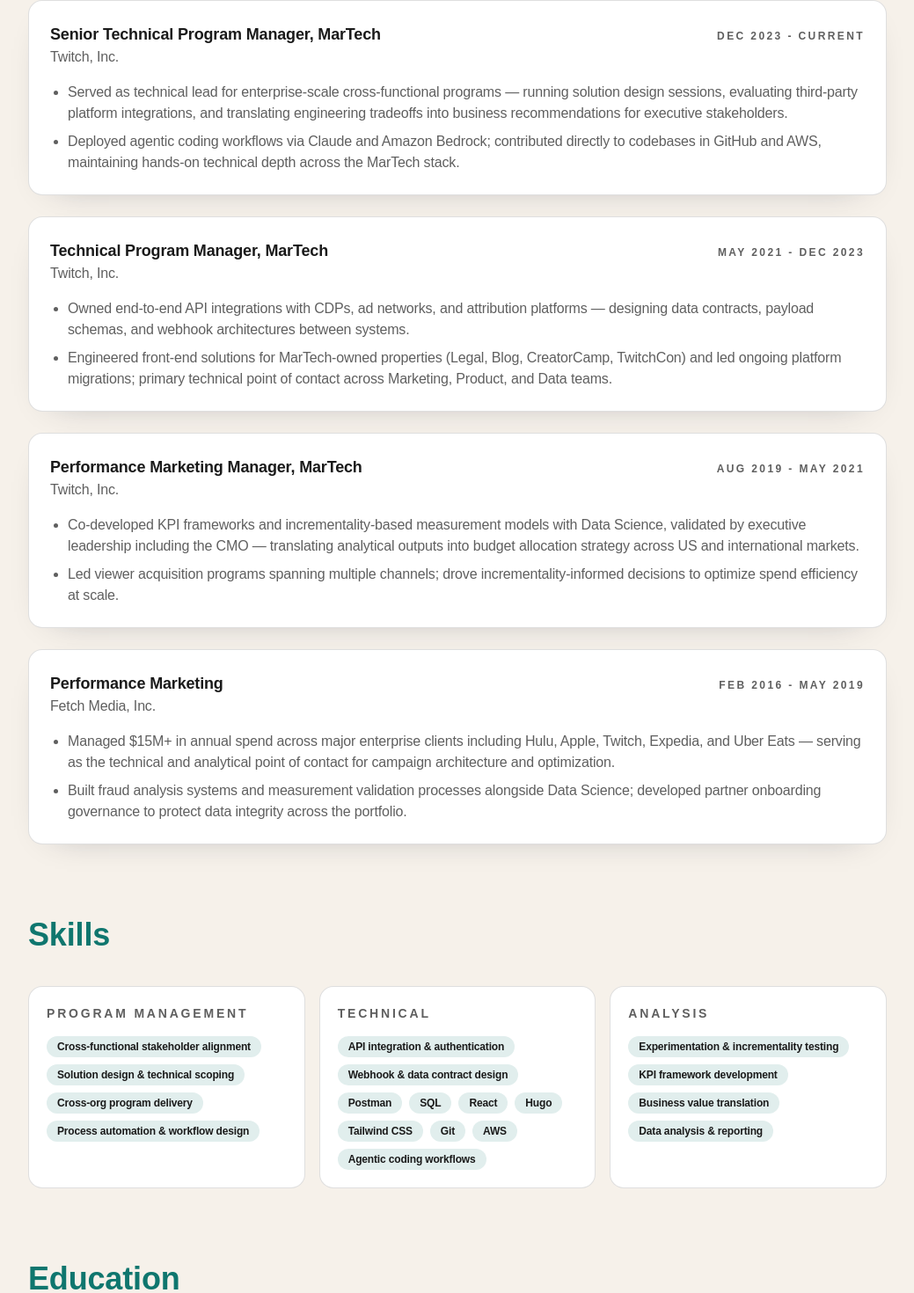
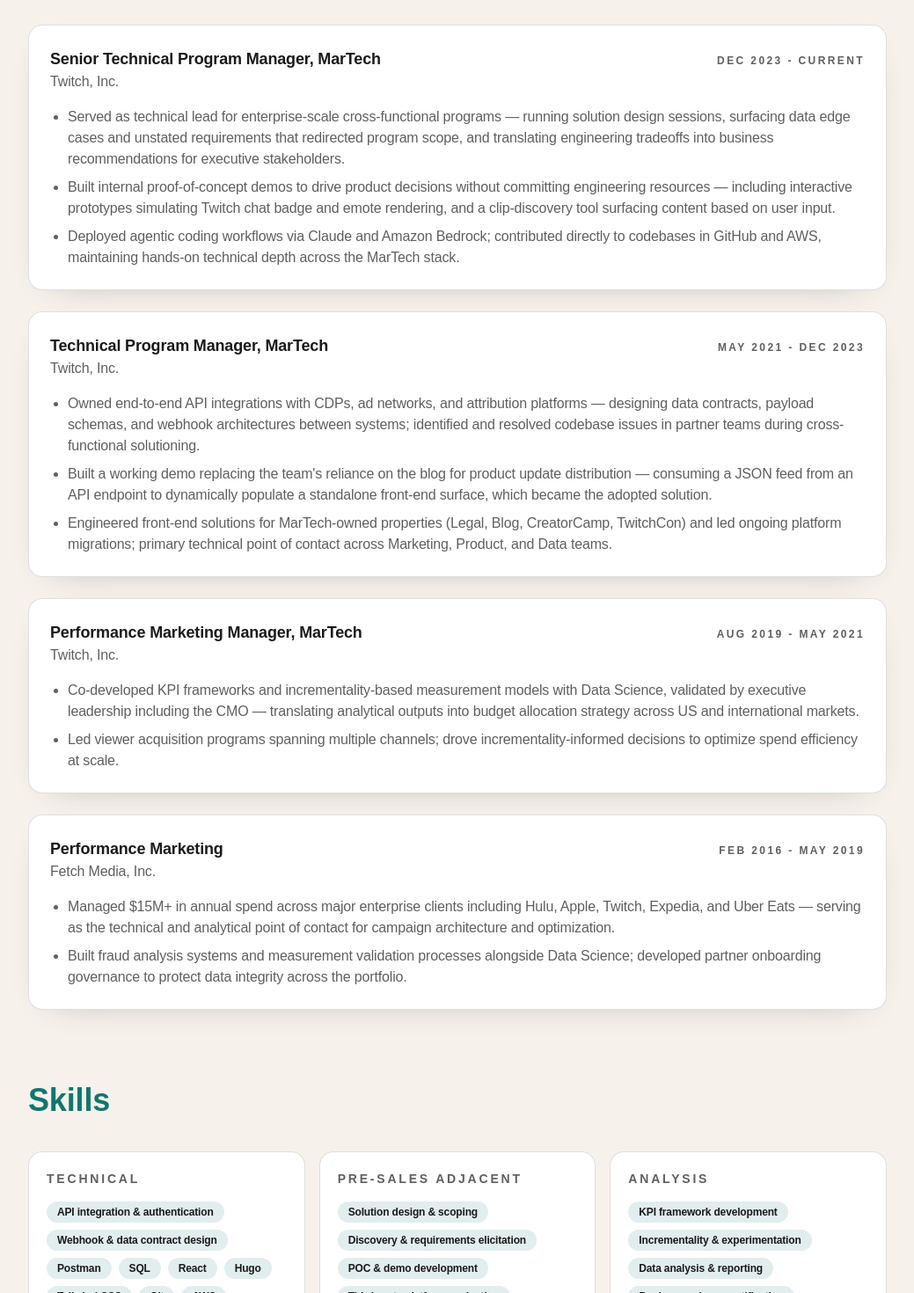
Before and after one commit to cayvonmorady/cayvon.net, a Next.js app: page / in a window 1280 px wide. Shown: the part 575-2045 px from the top of the page at 88% size, without its empty margins (120-1159 px from the left). Built offline with nearby package versions, Linux system fonts and the light colour scheme; a web font is replaced by a local one.

Commit message:
update resume for SE  v2

```diff
--- a/src/data/resume.ts
+++ b/src/data/resume.ts
@@ -7,7 +7,7 @@
     currentCompany: "Twitch, Inc.",
   },
   summary:
-    "Technical program manager and API integration specialist with 9+ years bridging engineering and enterprise stakeholders. Experienced owning data contracts, webhook architectures, and third-party platform evaluations across complex, multi-system environments. Proven ability to translate technical tradeoffs into business decisions and drive adoption across large organizations — the core of pre-sales SE work.",
+    "Technical program manager with 9+ years bridging engineering and enterprise stakeholders. Experienced owning data contracts, webhook architectures, and third-party platform evaluations across complex, multi-system environments. Known for a data-first discovery approach — asking the right questions to surface edge cases and unstated requirements before they become failures. Proven ability to build working prototypes and demos to drive stakeholder alignment, and to translate technical tradeoffs into business decisions across large organizations.",
   experience: [
     {
       company: "Twitch, Inc.",
@@ -15,7 +15,8 @@
       start: "DEC 2023",
       end: "CURRENT",
       highlights: [
-        "Served as technical lead for enterprise-scale cross-functional programs — running solution design sessions, evaluating third-party platform integrations, and translating engineering tradeoffs into business recommendations for executive stakeholders.",
+        "Served as technical lead for enterprise-scale cross-functional programs — running solution design sessions, surfacing data edge cases and unstated requirements that redirected program scope, and translating engineering tradeoffs into business recommendations for executive stakeholders.",
+        "Built internal proof-of-concept demos to drive product decisions without committing engineering resources — including interactive prototypes simulating Twitch chat badge and emote rendering, and a clip-discovery tool surfacing content based on user input.",
         "Deployed agentic coding workflows via Claude and Amazon Bedrock; contributed directly to codebases in GitHub and AWS, maintaining hands-on technical depth across the MarTech stack.",
       ],
     },
@@ -25,7 +26,8 @@
       start: "MAY 2021",
       end: "DEC 2023",
       highlights: [
-        "Owned end-to-end API integrations with CDPs, ad networks, and attribution platforms — designing data contracts, payload schemas, and webhook architectures between systems.",
+        "Owned end-to-end API integrations with CDPs, ad networks, and attribution platforms — designing data contracts, payload schemas, and webhook architectures between systems; identified and resolved codebase issues in partner teams during cross-functional solutioning.",
+        "Built a working demo replacing the team's reliance on the blog for product update distribution — consuming a JSON feed from an API endpoint to dynamically populate a standalone front-end surface, which became the adopted solution.",
         "Engineered front-end solutions for MarTech-owned properties (Legal, Blog, CreatorCamp, TwitchCon) and led ongoing platform migrations; primary technical point of contact across Marketing, Product, and Data teams.",
       ],
     },
@@ -52,15 +54,6 @@
   ],
   skills: [
     {
-      category: "Program Management",
-      items: [
-        "Cross-functional stakeholder alignment",
-        "Solution design & technical scoping",
-        "Cross-org program delivery",
-        "Process automation & workflow design",
-      ],
-    },
-    {
       category: "Technical",
       items: [
         "API integration & authentication",
@@ -72,16 +65,28 @@
         "Tailwind CSS",
         "Git",
         "AWS",
-        "Agentic coding workflows",
+        "Agentic coding workflows (Claude, Bedrock)",
+      ],
+    },
+    {
+      category: "Pre-Sales Adjacent",
+      items: [
+        "Solution design & scoping",
+        "Discovery & requirements elicitation",
+        "POC & demo development",
+        "Third-party platform evaluation",
+        "Engineering-to-business translation",
+        "Cross-functional stakeholder alignment",
+        "RFP-style business case development",
       ],
     },
     {
       category: "Analysis",
       items: [
-        "Experimentation & incrementality testing",
         "KPI framework development",
-        "Business value translation",
+        "Incrementality & experimentation",
         "Data analysis & reporting",
+        "Business value quantification",
       ],
     },
   ],
```
